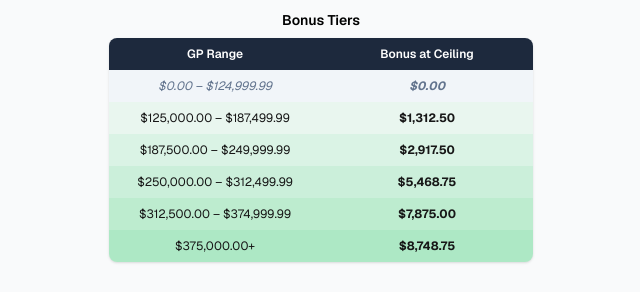
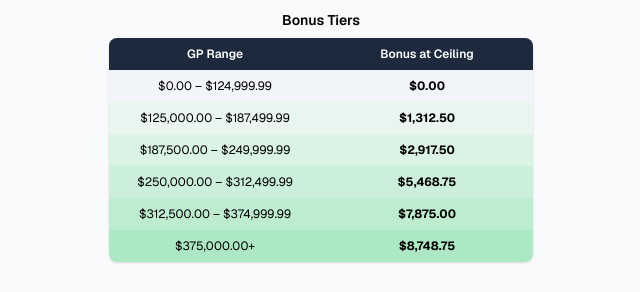
Before and after one commit to jsgelfand/bonus-calculator, a Next.js app: page / in a window 1280 px wide. Shown: the part 180-472 px from the top of the page, without its empty margins (319-959 px from the left). Built offline with nearby package versions, Linux system fonts and the light colour scheme.

Commit message:
fix: standardize font styling for pricing tiers
Consistent black text for all rows, background color for tier distinction.

```diff
--- a/app/components/BonusCalculator.tsx
+++ b/app/components/BonusCalculator.tsx
@@ -87,11 +87,11 @@ export default function BonusCalculator() {
               const greenIntensity = isZeroTier ? 0 : i / (tiers.length - 1);
               const bgColor = isZeroTier ? "#f1f5f9" : `rgba(34, 197, 94, ${greenIntensity * 0.35})`;
               return (
-                <tr key={i} style={{ background: bgColor }} className={isZeroTier ? "italic text-slate-500" : ""}>
-                  <td className="w-1/2 px-3 py-2 text-center">
+                <tr key={i} style={{ background: bgColor }}>
+                  <td className="w-1/2 px-3 py-2 text-center text-black">
                     {isTop ? `${fmt(t.min)}+` : `${fmt(t.min)} – ${fmt(t.max)}`}
                   </td>
-                  <td className="w-1/2 px-3 py-2 text-center font-bold">{fmt(t.bonusAtCeiling)}</td>
+                  <td className="w-1/2 px-3 py-2 text-center font-bold text-black">{fmt(t.bonusAtCeiling)}</td>
                 </tr>
               );
             })}
```
